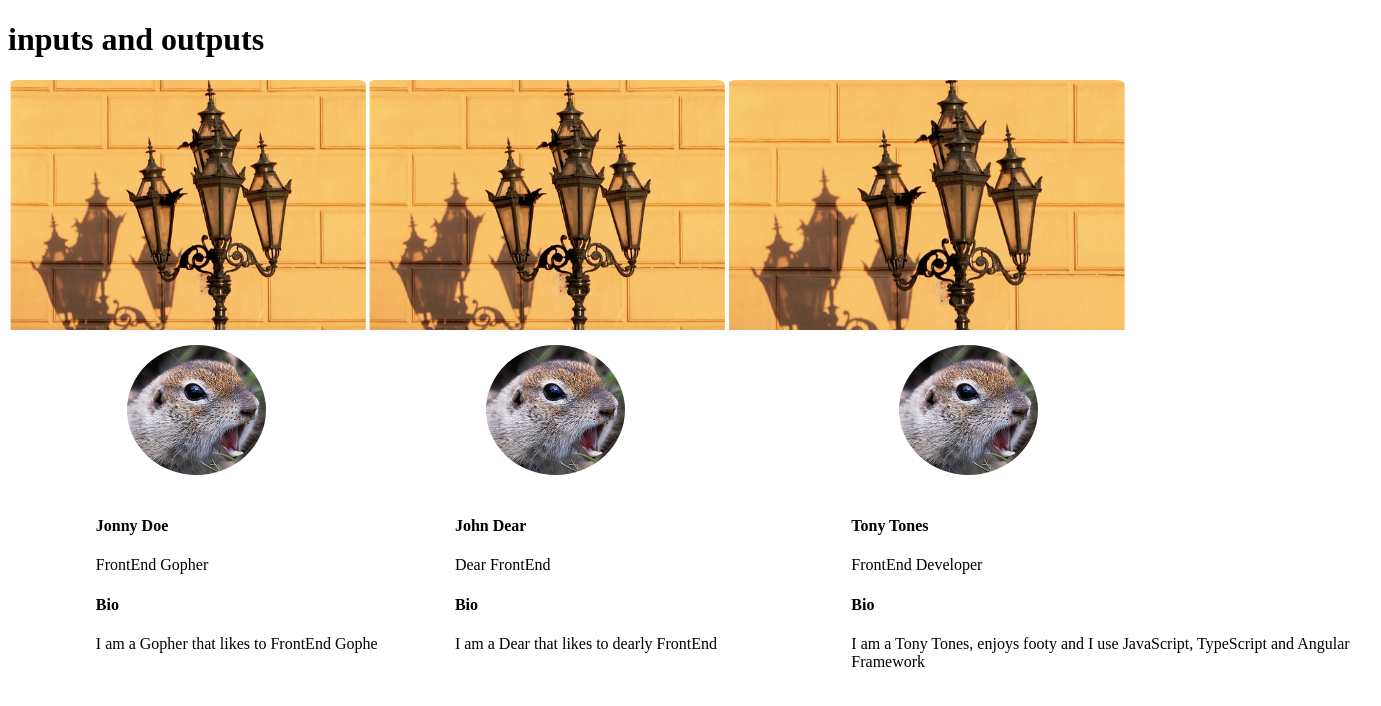
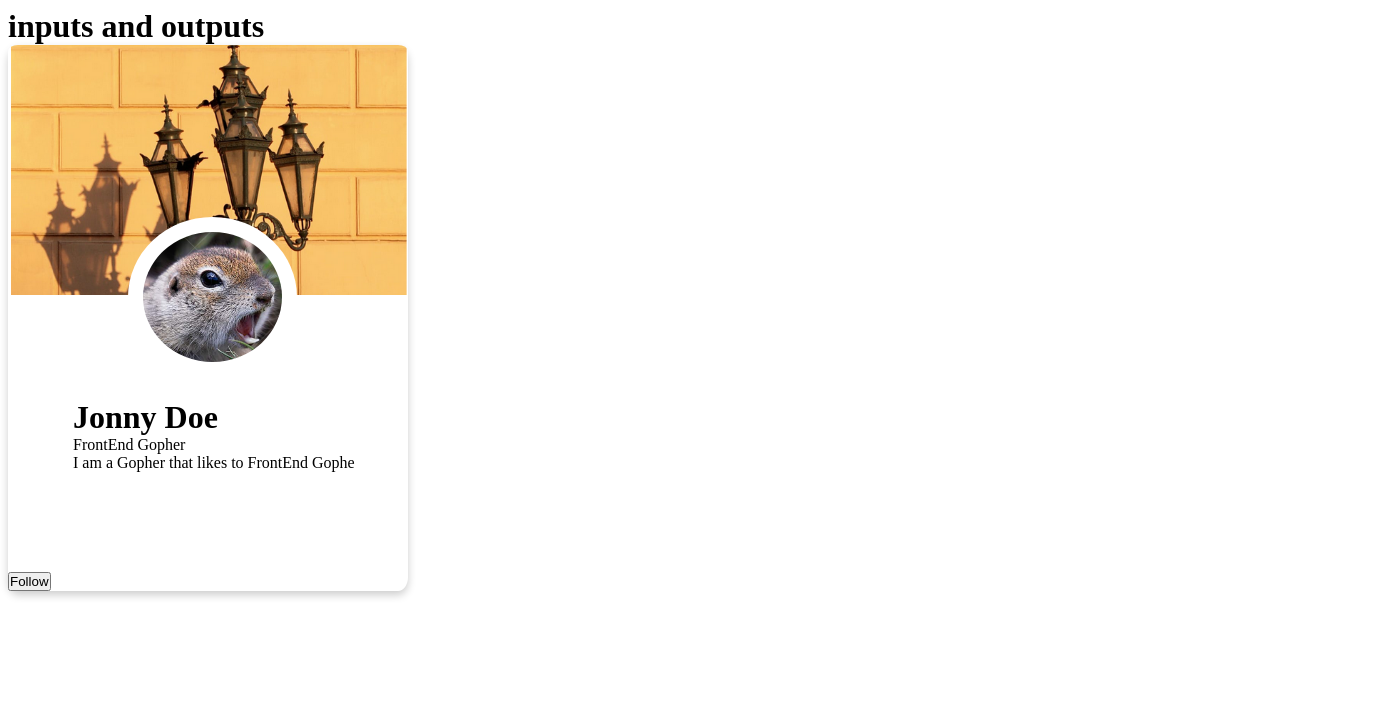
Before and after one commit to tony2tones/input_output, an Angular app: page / in a window 1280 px wide. Shown: the top 706 px of the page, 1381 px wide, since content can reach past the window. Built offline with nearby package versions, Linux system fonts and the light colour scheme.

Commit message:
feat(styles sort of sorted and added follow button

```diff
--- a/src/app/app.component.css
+++ b/src/app/app.component.css
@@ -1,5 +1,13 @@
-.container {
-    display: flex;
-    width: 100%;
-    height: 100%;
+* {
+  margin: 0;
+  padding: 0;
 }
+
+.wrapper-grid {
+  display: grid;
+  grid-template-columns: 1fr;
+  justify-content: center;
+  grid-gap: 2rem;
+  width: 100%;
+  height: 100%;
+}
--- a/src/app/app.component.html
+++ b/src/app/app.component.html
@@ -1,5 +1,5 @@
 <h1>inputs and outputs</h1>
-<div class="container">
+<div class="wrapper-grid">
   <div *ngFor="let userProfile of userProfiles">
     <app-card
       [name]="userProfile.name"
--- a/src/app/app.component.ts
+++ b/src/app/app.component.ts
@@ -9,24 +9,31 @@ import { Card } from './models/card.model';
 export class AppComponent implements OnInit {
   title = 'input-output';
   userProfiles: Card[] = [];
+  // userProfiles:Card;
 
-  data = [
-    {
-      name: 'Jonny Doe',
-      job: 'FrontEnd Gopher',
-      bio: 'I am a Gopher that likes to FrontEnd Gophe',
-    },
-    {
-      name: 'John Dear',
-      job: 'Dear FrontEnd',
-      bio: 'I am a Dear that likes to dearly FrontEnd',
-    },
-    {
-      name: 'Tony Tones',
-      job: 'FrontEnd Developer',
-      bio: 'I am a Tony Tones, enjoys footy and I use JavaScript, TypeScript and Angular Framework',
-    },
-  ];
+  data = [{
+        name: 'Jonny Doe',
+        job: 'FrontEnd Gopher',
+        bio: 'I am a Gopher that likes to FrontEnd Gophe',
+      }]
+
+  // data = [
+  //   {
+  //     name: 'Jonny Doe',
+  //     job: 'FrontEnd Gopher',
+  //     bio: 'I am a Gopher that likes to FrontEnd Gophe',
+  //   },
+  //   {
+  //     name: 'John Dear',
+  //     job: 'Dear FrontEnd',
+  //     bio: 'I am a Dear that likes to dearly FrontEnd',
+  //   },
+  //   {
+  //     name: 'Tony Tones',
+  //     job: 'FrontEnd Developer',
+  //     bio: 'I am a Tony Tones, enjoys footy and I use JavaScript, TypeScript and Angular Framework',
+  //   },
+  // ];
 
   ngOnInit() {
     this.userProfiles = this.data;
--- a/src/app/components/card/card.component.css
+++ b/src/app/components/card/card.component.css
@@ -1,12 +1,20 @@
+* {
+  margin: 0;
+  padding: 0;
+}
 
-.card {
-  display: contents;
-  padding-right: 10px;
+.container {
   position: absolute;
   box-shadow: 0 4px 8px 0 rgba(0, 0, 0, 0.2);
   transition: 0.3s;
-  max-width: 400px;
-  max-height: 500px;
+  width: 400px;
+  border-radius: 2.5%;
+}
+
+.card {
+  transition: 0.3s;
+  max-width: 100%;
+  max-height: 100%;
   border-radius: 2.5%;
 }
 
@@ -14,14 +22,14 @@
   box-shadow: 0 8px 16px 0 rgba(0, 0, 0, 0.2);
 }
 
-.headerTile {
+.banner-image {
   height: 250px;
-  width: 100%;
+  /* width: 100%; */
   border-top-left-radius: 2.5%;
   border-top-right-radius: 2.5%;
 }
 
-.headerTile > img {
+.banner-image > img {
   max-width: 100%;
   max-height: 100%;
   border-top-left-radius: 2.5%;
@@ -32,8 +40,8 @@
   position: relative;
   height: 130px;
   border-radius: 50%;
-  left: 29%;
-  bottom: 17%;
+  left: 120px;
+  bottom: 78px;
   background-color: #fff;
   padding: 15px;
 }
@@ -45,11 +53,19 @@
 }
 
 .card-footer {
-  position: relative;
+  width: 306px;
+  margin: 0px auto;
+  /* position: relative; */
   height: 150px;
   padding: 2px 16px;
-  top: -20%;
-  left: 20%;
+  /* top: -20%; */
+  /* left: 20%; */
+}
+.footer {
+  position: relative;
+  margin: 20px;
+  bottom: 80px;
+  padding-left: 45px;
 }
 
 p {
--- a/src/app/components/card/card.component.html
+++ b/src/app/components/card/card.component.html
@@ -1,16 +1,14 @@
 <div class="container">
   <div class="card">
-    <div class="headerTile">
+    <div class="banner-image">
       <img class="cover" src="../../../assets/images/profilebgimage.PNG" />
     </div>
     <img class="profile" src="../../../assets/images/gopher.PNG" alt="Avatar" />
-    <div class="card-footer">
-      <h4>
-        <b>{{ name }}</b>
-      </h4>
+    <div class="footer">
+    <h1 class="name"> {{ name }}</h1>
       <p>{{ job }}</p>
-      <h4>Bio</h4>
-      <p>{{ bio }}</p>
+      <p class="description">{{ bio }}</p>
     </div>
+    <button class="btn">Follow</button>
   </div>
 </div>
--- a/src/app/components/card/card.component.ts
+++ b/src/app/components/card/card.component.ts
@@ -1,10 +1,11 @@
-import { Component, Input } from '@angular/core';
+import { Component, Input, ViewEncapsulation } from '@angular/core';
 import { Card } from 'src/app/models/card.model';
 
 @Component({
   selector: 'app-card',
   templateUrl: './card.component.html',
   styleUrls: ['./card.component.css'],
+  // encapsulation: ViewEncapsulation.None
 })
 export class CardComponent {
   @Input() name: String;
```
